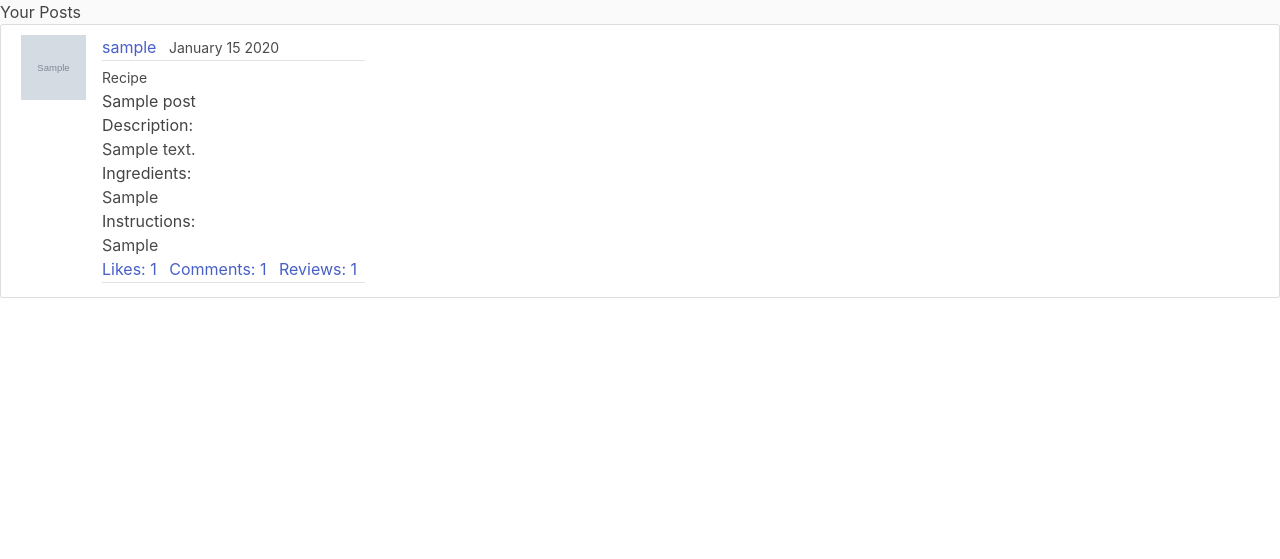
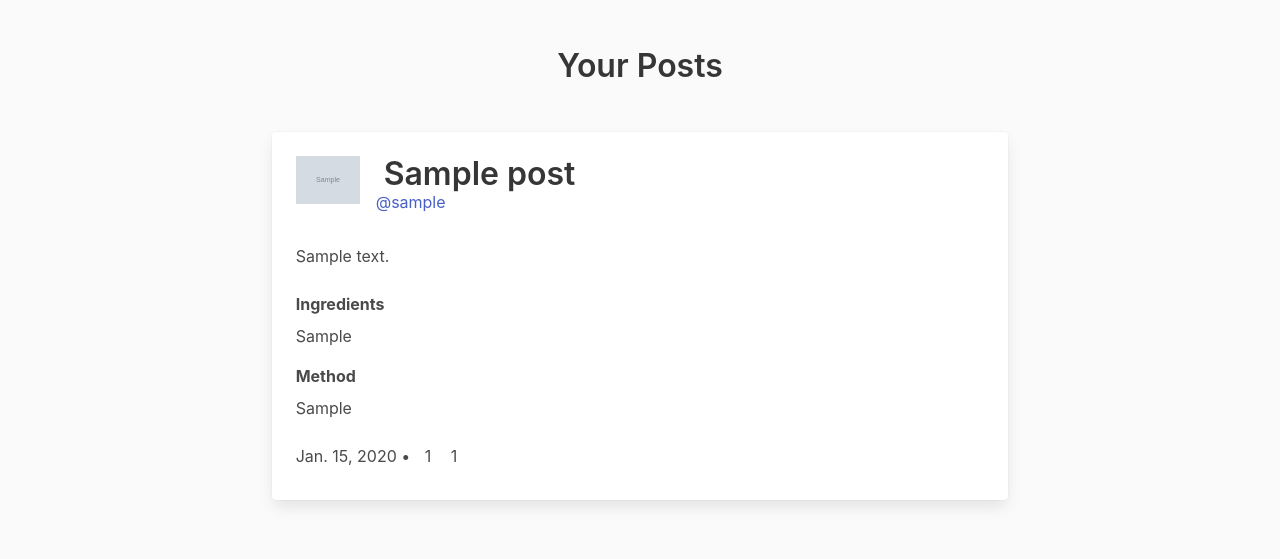
Before and after one commit to Mike-The-Knight/WebAppCW, a Django app: a page that uses project/templates/website/user_posts.html in a window 1280 px wide. Shown: the part 52-611 px from the top of the page. Run offline with Django 4.2, Linux system fonts and the light colour scheme; a user stored in the database is signed in; tables that the repository leaves empty hold one stand-in row (values such as "Sample post"); grey boxes marked "Sample" are stand-in pictures.

Commit message:
Your posts page

```diff
--- a/project/templates/website/home.html
+++ b/project/templates/website/home.html
@@ -28,6 +28,8 @@
 </div>
 
 {% if is_paginated %}
+<div class="columns is-centered">
+    <div class="column is-7 has-text-centered">
         {% if page_obj.has_previous %}
         <a class="btn btn-outline-info mb-4" href="?page=1">First</a>
         <a class="btn btn-outline-info mb-4" href="?page={{ page_obj.previous_page_number }}">Previous</a>
@@ -48,3 +50,5 @@
             {% endif %}
 
             {% endblock %}
+    </div>
+</div>
--- a/project/templates/website/user_posts.html
+++ b/project/templates/website/user_posts.html
@@ -1,45 +1,22 @@
 {% extends "website/base.html" %}
 {% block content %}
 
-    <h2> Your Posts </h2>
+<section class="hero has-text-centered">
+    <div class="hero-body">
+        <p class="title">
+            Your Posts
+        </p>
+    </div>
+</section>
 
+<div class="columns is-centered">
+    <div class="column is-7">
         {% for post in posts %}
-    <article class="media content-section">
-        <img class="rounded-circle article-img" src="{{ post.author.profile.image.url }}">
-        <div class="media-body">
-            <div class="article-metadata">
-                <a class="mr-2">{{ post.author }}</a>
-                <small class="text-muted">{{ post.date_posted | date:"F d Y" }}</small>
-            </div>
-            <!-- meal/recipe icon display -->
-            {% if post.type == 'MEAL' %}
-                <small><i class="fa-solid fa-utensils"></i> Meal</small>
-            {% elif post.type == 'RECIPE' %}
-                <small><i class="fa-solid fa-kitchen-set"></i> Recipe</small>
-            {% endif %}
-            <h2><a class="article-title" href="{% url 'post-detail' post.id %}">{{ post.title }}</a></h2>
-            {% if post.type == 'MEAL' %}
-                <h3>Description:</h3>
-                <p class="article-content">{{ post.description }}</p>
-            {% elif post.type == 'RECIPE' %}
-                <h3>Description:</h3>
-                <p class="article-content">{{ post.description }}</p>
-                <h3>Ingredients:</h3>
-                <p class="article-content">{{ post.ingredients }}</p>
-                <h3>Instructions:</h3>
-                <p class="article-content">{{ post.instructions }}</p>
-            {% endif %}
-            <!-- Display Likes, comments and reviews -->
-            <div class="article-metadata">
-                <a class="mr-2">Likes: {{ post.likes.count }}</a>
-                <a class="mr-2">Comments: {{ post.comments.count }}</a>
-                {% if post.type == 'RECIPE' %}
-                    <a class="mr-2">Reviews: {{ post.reviews.count }}</a>
-                {% endif %}
+        {% include './feed.html' %}
+
+        {% endfor %}
     </div>
 </div>
-    </article>
-{% endfor %}
 {% if is_paginated %}
 {% if page_obj.has_previous %}
 <a class="btn btn-outline-info mb-4" href="?page=1">First</a>
@@ -49,8 +26,8 @@
 {% for num in page_obj.paginator.page_range %}
 {% if page_obj.number == num %}
 <a class="btn btn-info mb-4" href="?page={{ num }}">{{num}}</a>
-        {% elif num > page_obj.number|add:'-3' and num < page_obj.number|add:'3' %}
-            <a class="btn btn-outline-info mb-4" href="?page={{ num }}">{{num}}</a>
+{% elif num > page_obj.number|add:'-3' and num < page_obj.number|add:'3' %} <a class="btn btn-outline-info mb-4"
+    href="?page={{ num }}">{{num}}</a>
     {% endif %}
     {% endfor %}
 
--- a/project/templates/website/user_posts_id.html
+++ b/project/templates/website/user_posts_id.html
@@ -49,8 +49,8 @@
 {% for num in page_obj.paginator.page_range %}
 {% if page_obj.number == num %}
 <a class="btn btn-info mb-4" href="?page={{ num }}">{{num}}</a>
-        {% elif num > page_obj.number|add:'-3' and num < page_obj.number|add:'3' %}
-            <a class="btn btn-outline-info mb-4" href="?page={{ num }}">{{num}}</a>
+{% elif num > page_obj.number|add:'-3' and num < page_obj.number|add:'3' %} <a class="btn btn-outline-info mb-4"
+    href="?page={{ num }}">{{num}}</a>
     {% endif %}
     {% endfor %}
 
```
Lines whose indentation alone changed are shown as unchanged.
